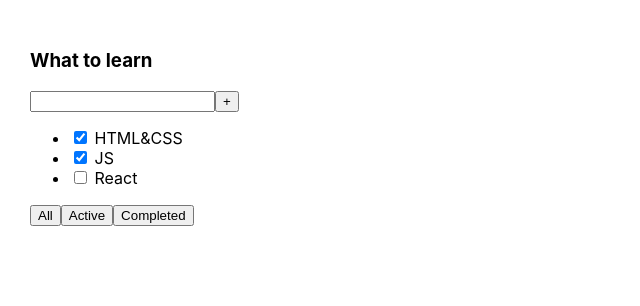
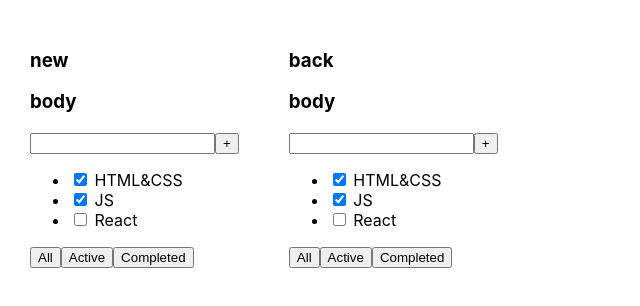
Before and after one commit to magomedov777/todolist, a React (Create React App) app: page / in a window 1280 px wide. Shown: the top 306 px of the page, without its empty margins (0-640 px from the left). Built offline with nearby package versions, Linux system fonts and the light colour scheme.

Commit message:
new work task

```diff
--- a/src/App.tsx
+++ b/src/App.tsx
@@ -1,28 +1,19 @@
 import React from 'react';
 import './App.css';
+import Todo from './components/Todo/Todo';
 
 function App() {
+    const new1 = 'new';
+    const back1 = 'back';
     return (
         <div className="App">
-            <div>
-                <h3>What to learn</h3>
-                <div>
-                    <input/>
-                    <button>+</button>
-                </div>
-                <ul>
-                    <li><input type="checkbox" checked={true}/> <span>HTML&CSS</span></li>
-                    <li><input type="checkbox" checked={true}/> <span>JS</span></li>
-                    <li><input type="checkbox" checked={false}/> <span>React</span></li>
-                </ul>
-                <div>
-                    <button>All</button>
-                    <button>Active</button>
-                    <button>Completed</button>
-                </div>
-            </div>
+            <Todo headTitle={new1} body={'body'}/>
+            <Todo headTitle={back1} body={'body'}/>
+
+
         </div>
     );
 }
 
+
 export default App;
--- /dev/null
+++ b/src/components/Todo/Todo.tsx
@@ -0,0 +1,36 @@
+import React from "react";
+
+
+
+type PropsType = {
+    headTitle: string,
+    body?: string
+};
+
+const Todo = (props: PropsType) => {
+    return(
+        <div>
+                <h3>{props.headTitle}</h3>
+                <h3>{props.body}</h3>
+
+                <div>
+                    <input/>
+                    <button>+</button>
+                </div>
+                <ul>
+                    <li><input type="checkbox" checked={true}/> <span>HTML&CSS</span></li>
+                    <li><input type="checkbox" checked={true}/> <span>JS</span></li>
+                    <li><input type="checkbox" checked={false}/> <span>React</span></li>
+                </ul>
+                <div>
+                    <button>All</button>
+                    <button>Active</button>
+                    <button>Completed</button>
+                </div>
+            </div>
+    )
+}
+
+
+
+export default Todo;
```
